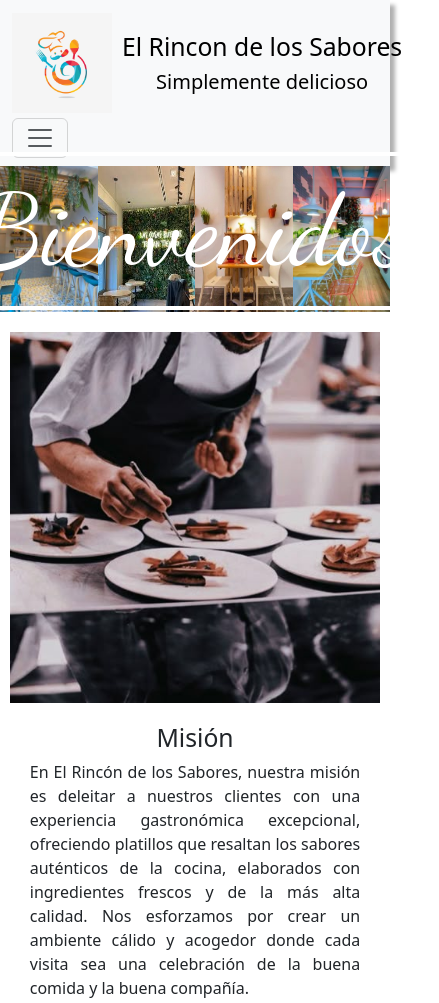
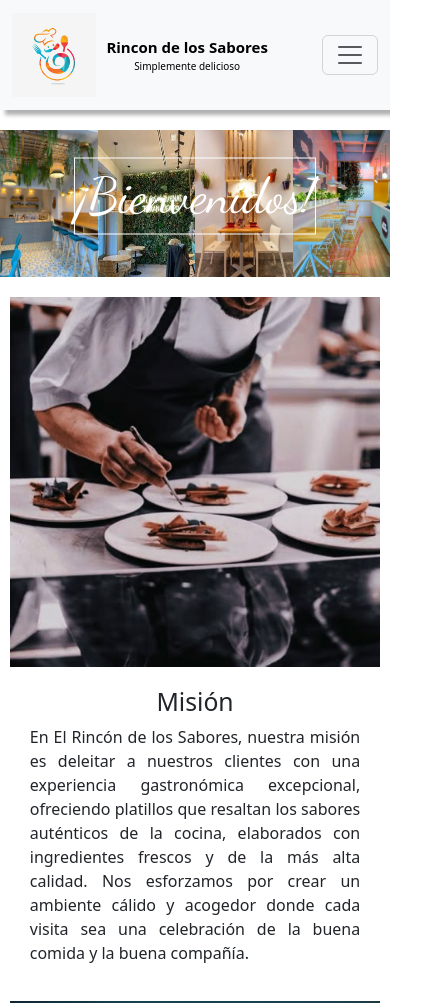
Before and after one commit to Andrea17-cloud/UMES-2025-01-DW-Practica-2, a plain HTML site: page index.html in a window 390 px wide. Shown: the top 1003 px of the page, 439 px wide, since content can reach past the window. Drawn offline with nearby package versions, Linux system fonts and the light colour scheme.

Commit message:
commit_2

```diff
--- a/index.html
+++ b/index.html
@@ -25,8 +25,8 @@
             <a class="navbar-brand" href="#">
                 <img src="../imagenes/icono.jpg" alt="Logo" width="100" class="d-inline-block align-text-top">
                 <div class="logo">
-                    <h2>El Rincon de los Sabores</h2>
-                    <h5 class="sinespaciado" style="text-align: center;">Simplemente delicioso</h5>
+                    <p class="text-center up-font"><strong> Rincon de los Sabores</strong></p>
+                    <p class="sinespaciado" style="text-align: center;">Simplemente delicioso</p>
                 </div>
             </a>
             <button class="navbar-toggler" type="button" data-bs-toggle="collapse" data-bs-target="#navbarNav" aria-controls="navbarNav" aria-expanded="false" aria-label="Toggle navigation">
--- a/styles.css
+++ b/styles.css
@@ -2,6 +2,11 @@
 .navbar-brand {
     display: flex;
     align-items: center;
+}
+
+.navbar-brand img{
+    height: 10vh;
+    width: 10vh;
 }
 
 .logo {
@@ -32,6 +37,7 @@ body{
 .imagenes_inicio{
     display: flex;
     justify-content: center;
+    margin-top: 20px;
 }
 
 .imagenes_inicio {
@@ -116,8 +122,15 @@ body{
     padding: 20px;
 }
 
+.logo p{
+    margin: 0;
+}
 
-@media (max-width: 500px) {
+.up-font{
+    font-size: 30px;
+}
+
+@media (max-width: 1025px) {
     .contenido {
         display: grid;
         gap: 0px;
@@ -130,6 +143,19 @@ body{
     }
     .imagenes_inicio img{
         max-width: 25%;
+    }
+    .logo{
+        font-size: 10px;
+    }
+    .up-font{
+        font-size: 15px;
+    }
+    .entrada{
+        font-size: 50px;
+        border: 1px solid white;
+    }
+    .imagenes_inicio img{
+        width: 25%;
     }
 
 
```
Also changed, not shown: menu/platos_fuertes.html (+2 -2 lines), menu/postres.html (+2 -2 lines), personal/personal.html (+2 -2 lines), recetas/recetas_dulces.html (+2 -2 lines), recetas/recetas_saladas.html (+2 -2 lines), resenias/resenias.html (+2 -2 lines).
